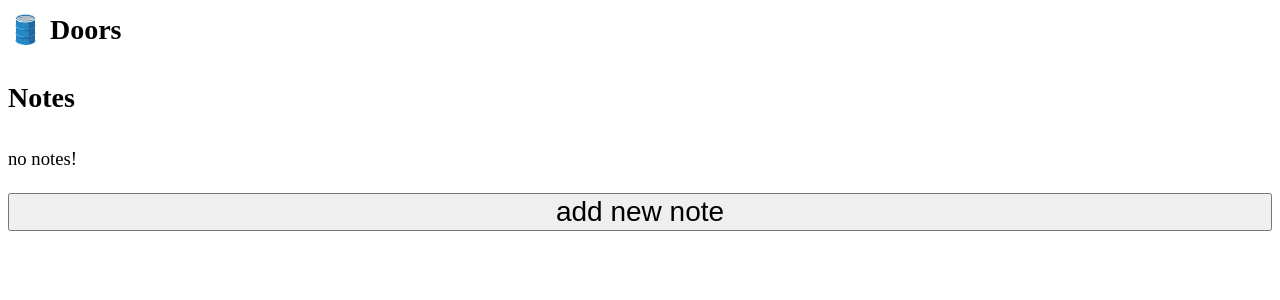
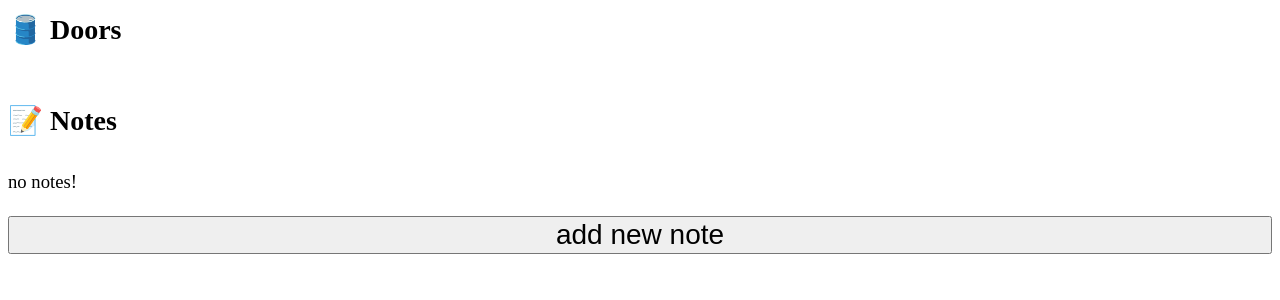
Before and after one commit to an-empty-string/canvass, a Python web app: template templates/turf.html in a window 1280 px wide. Shown: the top 300 px of the page. Run offline with Jinja, Linux system fonts and the light colour scheme; the template is opened without the code that fills it, so the values that code supplies are empty.

Commit message:
Convert some uls to tables kind of

```diff
--- a/static/mycoolstylesheet.css
+++ b/static/mycoolstylesheet.css
@@ -21,3 +21,11 @@ button {
     font-size: 150%;
     width: 100%;
 }
+
+/*this is the part where i style the list of turfs*/
+ul.secretly-a-table {
+    display:table;
+}
+ul.secretly-a-table li {
+    display:table-row;
+}
--- a/templates/door.html
+++ b/templates/door.html
@@ -4,7 +4,7 @@
 <h1>{{ door.address }}</h1>
 <p><a target="_blank" href="https://maps.google.com/?q={{ (door.address + ' ' + door.city + ' AL') | urlencode }}">Google Map this</a></p>
 <h2>Voters</h2>
-<ul>
+<ul class="secretly-a-table">
     {% for id in door.voters %}
     <li>{{ voter_link(id) }}</li>
     {% endfor %}
--- a/templates/turf.html
+++ b/templates/turf.html
@@ -3,12 +3,12 @@
 {% block content %}
 <h1>{{ turf.desc }}</h1>
 <h2>🛢️ Doors</h2>
-<ul>
+<ul class="secretly-a-table">
     {% for door in turf.doors %}
     <li>{{ door_link(door) }}</li>
     {% endfor %}
 </ul>
-<h2>Notes</h2>
+<h2>📝 Notes</h2>
 {{ render_notes(turf) }}
 {{ note_link("turf", turf._id) }}
 {% endblock %}
```
